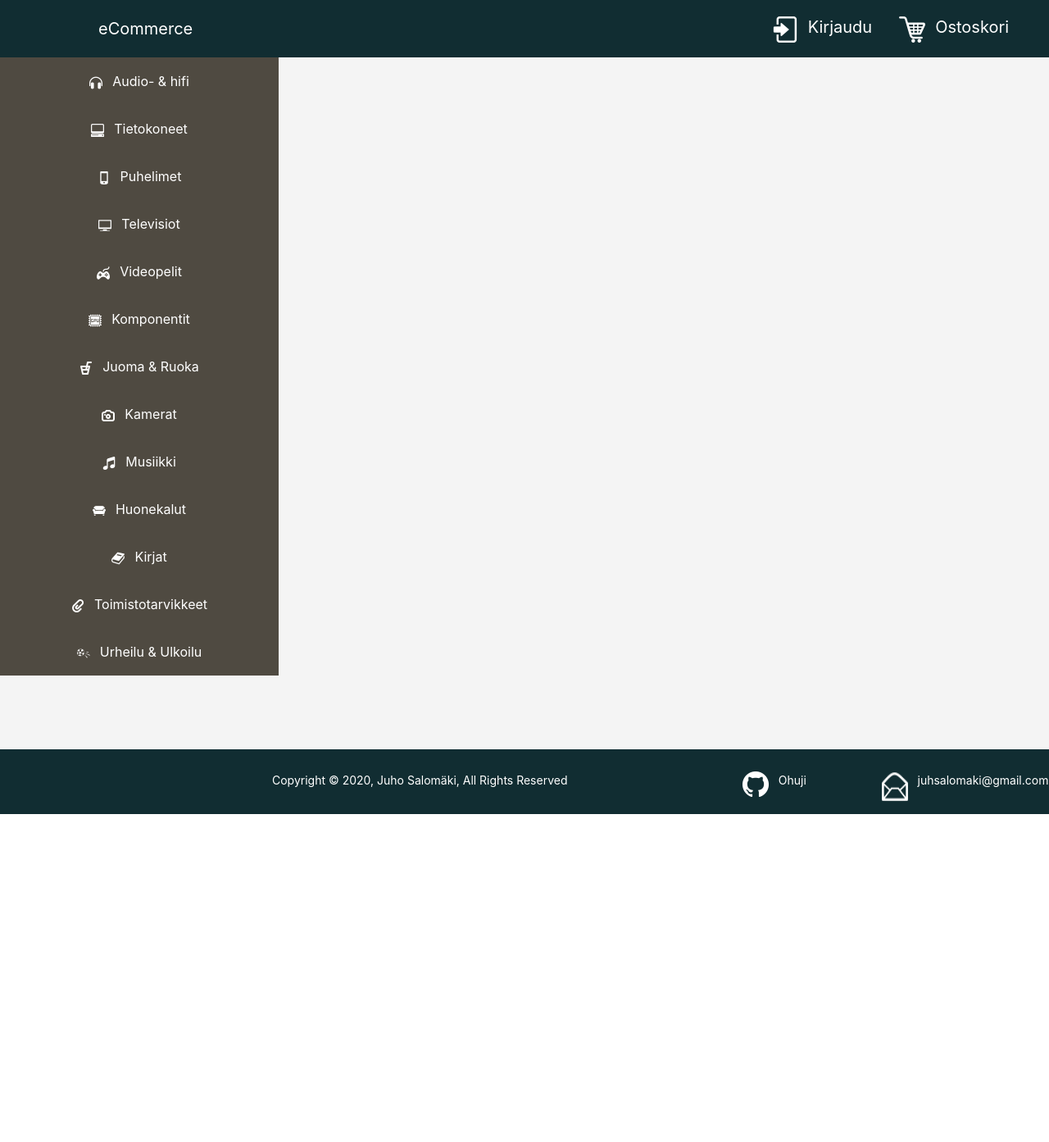
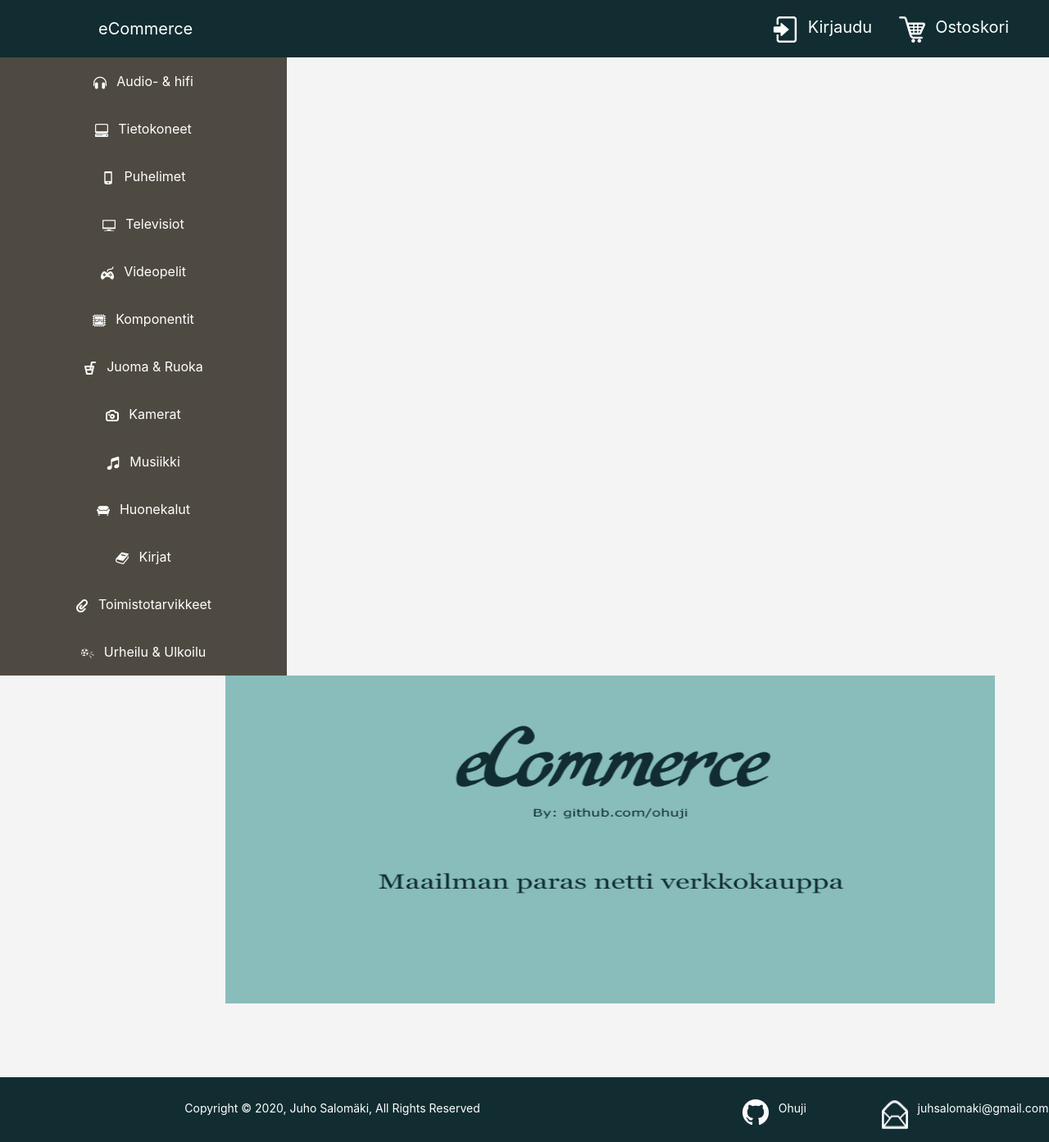
Before and after one commit to ohuji/ecommerce-frontend, a React (Create React App) app: page / in a window 1280 px wide. Shown: the whole page at 82% size. Before the commit the page ends 993 px from the top, so only its background shows below. Built offline with nearby package versions, Linux system fonts and the light colour scheme.

Commit message:
home page image and some css

```diff
--- a/src/App.css
+++ b/src/App.css
@@ -24,7 +24,7 @@
 }
 
 .menu {
-  width: 340px;
+  width: 350px;
   float: left;
   margin-left: 0px;
 }
@@ -72,3 +72,11 @@
 .nav-item {
   margin-right: 33px;
 }
+
+.home-picture {
+  margin-left: 275px;
+  width: 100%;
+  height: auto;
+  max-width: 1000px;
+  max-height: 400px;
+}
--- a/src/components/Footer.js
+++ b/src/components/Footer.js
@@ -9,13 +9,13 @@ const Footer = () => {
             <div className="container-fluid">
                 <div className="row">
 
-                    <div className="offset-3">
+                    <div className="offset-2">
                         <p className="footer-paragraph">
                         Copyright © 2020, Juho Salomäki, All Rights Reserved
                         </p>
                     </div>
 
-                    <div className="offset-2 row">
+                    <div className="offset-3 row">
                         <a href="https://github.com/ohuji">
                             <img src={github}></img>
                         </a>
--- a/src/components/Home.js
+++ b/src/components/Home.js
@@ -3,6 +3,7 @@ import "./../App.css";
 import Navbar from "./Navbar";
 import Footer from "./Footer";
 import Menu from "./Menu";
+import etusivuKuva from "./../pictures/etusivuKuva.png";
 
 const Home = () => {
     return (
@@ -11,6 +12,10 @@ const Home = () => {
             <div className="container-fluid">
                 <div className="row">
                     <Menu/>
+
+                    <div>
+                        <img src={etusivuKuva} className="home-picture"></img>
+                    </div>
                 </div>
             </div>
           <Footer/>
```
Also changed, not shown: src/pictures/etusivuKuva.png (added).
